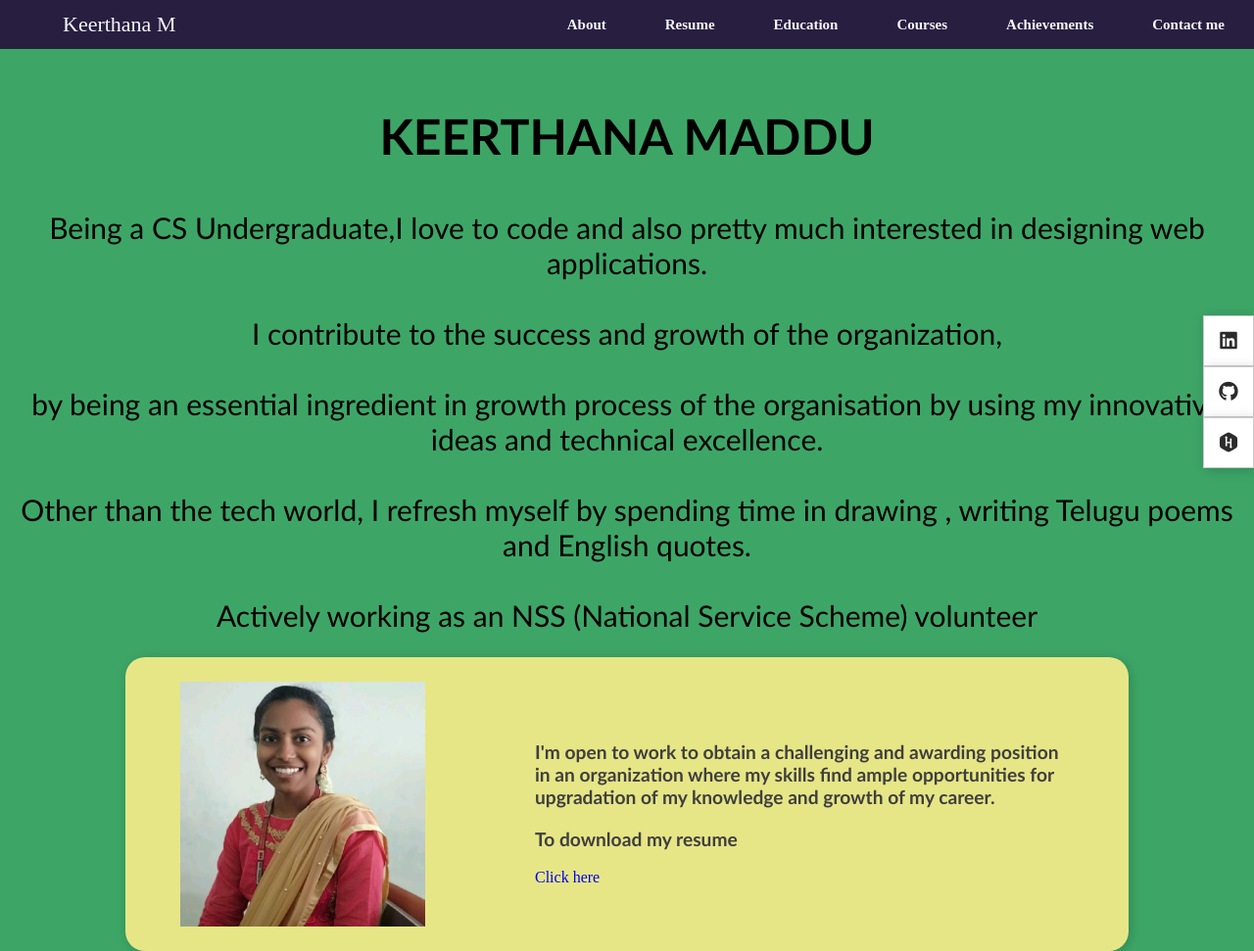
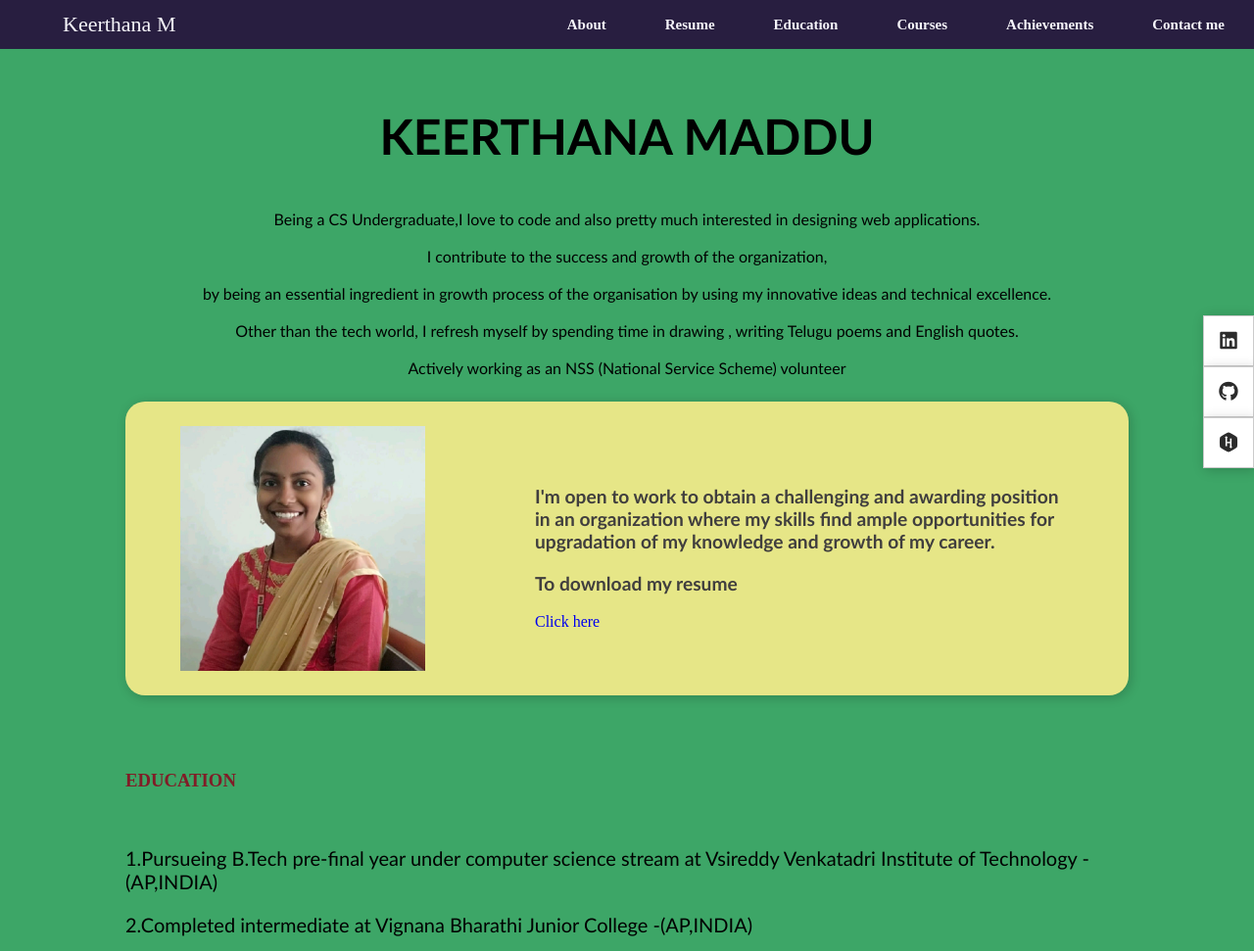
Before and after one commit to Keerthana-Maddu/Keerthana-Maddu.github.io, a plain HTML site: page index.html in a window 1280 px wide. Shown: the top 971 px of the page at 98% size. Drawn offline with Linux system fonts and the light colour scheme.

Commit message:
Update style.css

```diff
--- a/style.css
+++ b/style.css
@@ -52,7 +52,7 @@ nav ul li a{
 	text-align: center;
 	padding-right: 20px;
 	padding-left: 20px;
-	font-size: 30px;
+	font-size: 100%;
 
 }
 .text-container{
```
